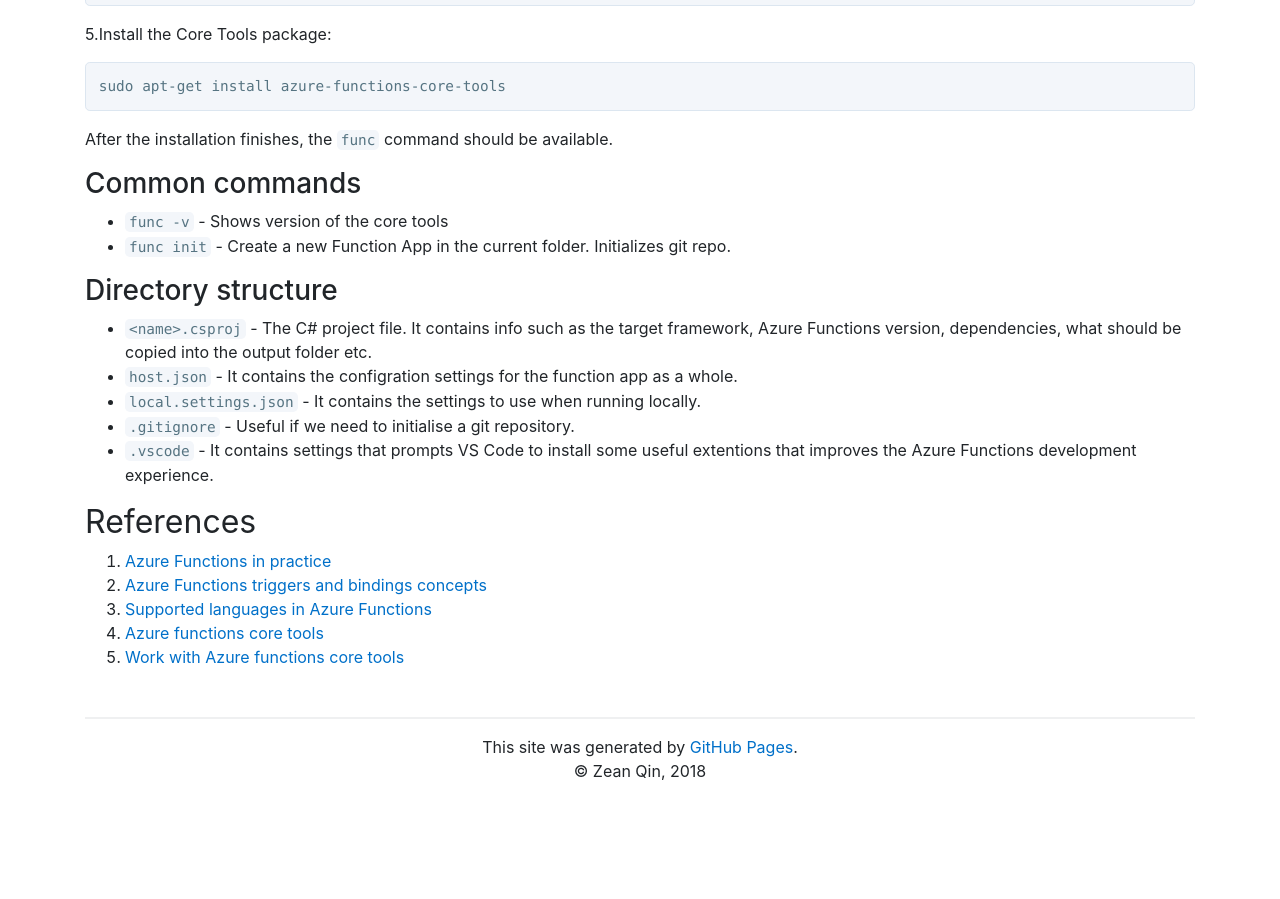
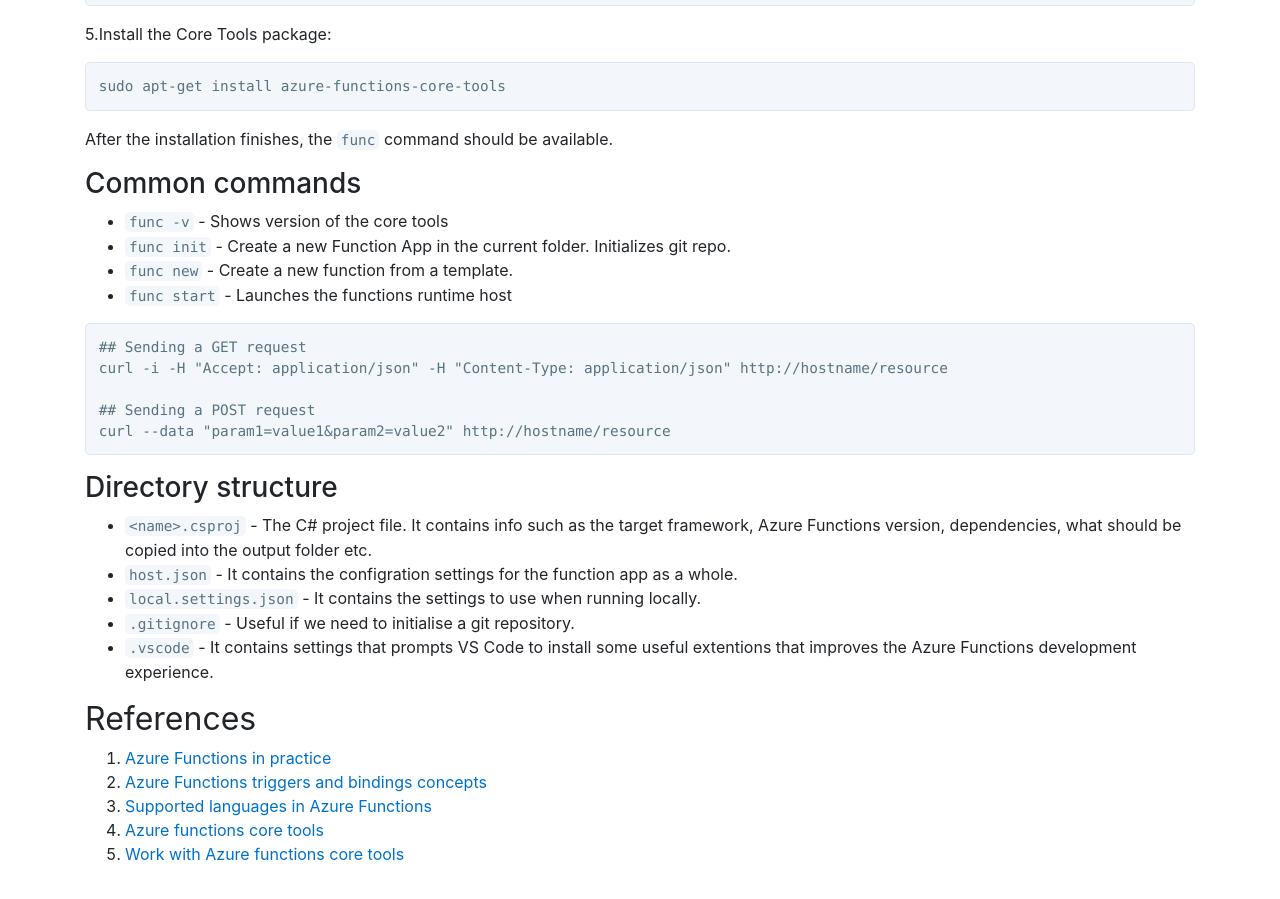
Before and after one commit to ZeanQin/zeanqin.github.io, a Jekyll site: the page built from _posts/2019-10-02-azure-functions.md, in a window 1280 px wide and 900 px high, scrolled down 3619 px. Built offline with Jekyll 4.4.1, drawn with Linux system fonts in a browser that asks for light colours; before the commit the page ends 4418 px from its top, so only the background shows below that.

Commit message:
Update Azure Functions post

````diff
--- a/_posts/2019-10-02-azure-functions.md
+++ b/_posts/2019-10-02-azure-functions.md
@@ -107,6 +107,16 @@
 
 - `func -v` - Shows version of the core tools
 - `func init` - Create a new Function App in the current folder. Initializes git repo.
+- `func new` - Create a new function from a template.
+- `func start` - Launches the functions runtime host
+
+```bash
+## Sending a GET request
+curl -i -H "Accept: application/json" -H "Content-Type: application/json" http://hostname/resource
+
+## Sending a POST request
+curl --data "param1=value1&param2=value2" http://hostname/resource
+```
 
 ### Directory structure
 
````
